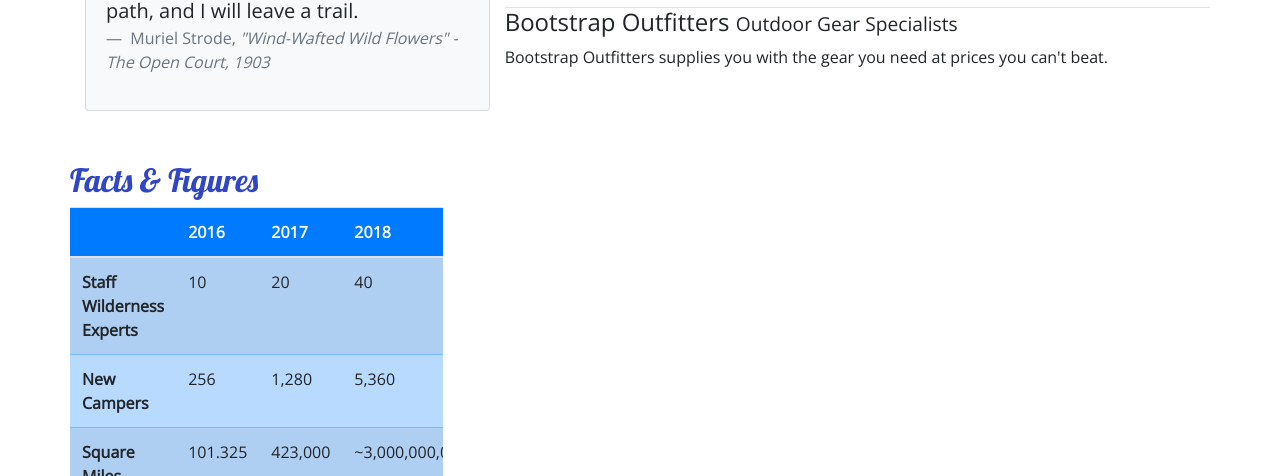
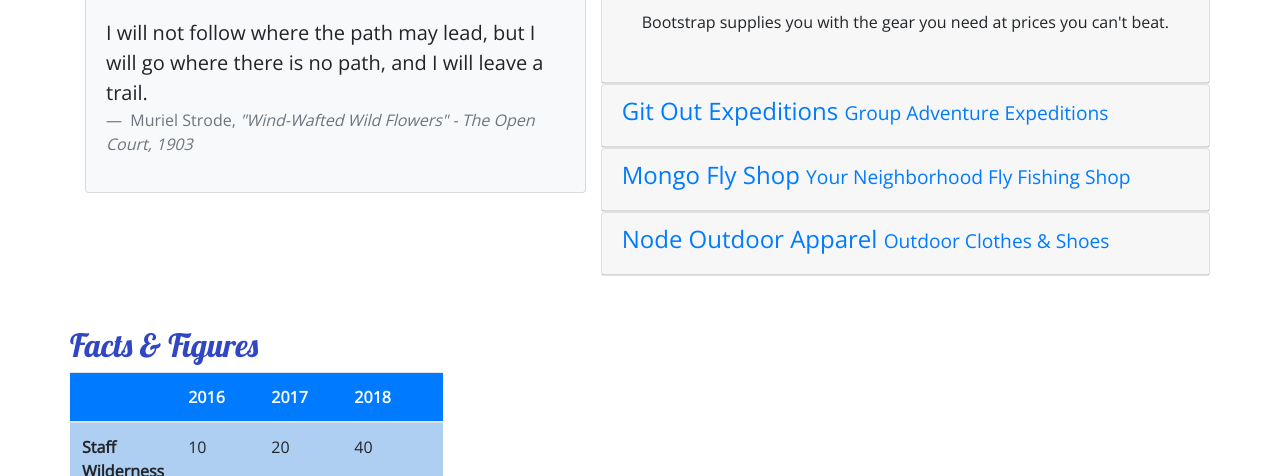
Before and after one commit to mbham2/git-test, a website: page aboutus.html in a window 1280 px wide. Shown: the part 701-1177 px from the top of the page. Drawn offline with nearby package versions, Linux system fonts and the light colour scheme.

Commit message:
Accordion

```diff
--- a/aboutus.html
+++ b/aboutus.html
@@ -101,28 +101,63 @@
             <div class="row row-container">
                 <div class="col">
                     <h3>Community Partners</h3>
-                    <ul class="nav nav-tabs">
-                        <li class="nav-item"><a class="nav-link" href="#bootstrap" role="tab" data-toggle="tab">Bootstrap Outfiters</a></li>
-                        <li class="nav-item"><a class="nav-link" href="#git" role="tab" data-toggle="tab">Git Out Expeditions</a></li>
-                        <li class="nav-item"><a class="nav-link" href="#mango" role="tab" data-toggle="tab">Mango Fly shop</a></li>
-                        <li class="nav-item"><a class="nav-link" href="#node" role="tab" data-toggle="tab">Node Outdoor Appeal</a></li>
-                    </ul>
-                    <div class="tab-content">
-                        <div role="tabpanel" class="tab-pane fade show active" id="bootstrap">
-                            <h4>Bootstrap Outfitters <small>Outdoor Gear Specialists</small></h4>
-                            <p class="d-none d-sm-block">Bootstrap Outfitters supplies you with the gear you need at prices you can't beat.</p>
+
+                    <div id="accordion">
+                        <div class="card">
+                            <div role="tab" class="card-header">
+                                <h4>
+                                    <a data-toggle="collapse" data-target="#bootstrap">
+                                        Bootstrap Outfitters <small>Outdoor Gear Specialists</small>
+                                    </a>
+                                </h4>
+                                <div class="collapse show" id="bootstrap" data-parent="#accordion">
+                                    <div class="card-body">
+                                        <p class="d-none d-sm-block">Bootstrap supplies you with the gear you need at prices you can't beat.</p>
+                                    </div>
+                                </div>
+                            </div>
                         </div>
-                        <div role="tabpanel" class="tab-pane fade" id="git">
-                            <h4>Git Out Expeditions <small>Group Adventure Expeditions</small></h4>
-                             <p class="d-none d-sm-block">Join Git Out Expeditions to explore new horizons with a group of other adventurers!</p>
+                        <div class="card">
+                            <div role="tab" class="card-header">
+                                <h4>
+                                    <a class= "collapsed" data-toggle="collapse" data-target="#git">
+                                        Git Out Expeditions <small>Group Adventure Expeditions</small>
+                                    </a>
+                                </h4>
+                                <div class="collapse" id="git" data-parent="#accordion">
+                                    <div class="card-body">
+                                        <p class="d-none d-sm-block">Join Git Out Expeditions to explore new horizons with a group of other adventurers!</p>
+                                    </div>
+                                </div>
+                            </div>
                         </div>
-                        <div role="tabpanel" class="tab-pane fade" id="mango">
-                            <h4>Mongo Fly Shop <small>Your Neighborhood Fly Fishing Shop</small></h4>
-                            <p class="d-none d-sm-block">Need a new fishing pole, a tacklebox, or flies of all kinds? Stop by Mongo Fly Shop.</p>
+                        <div class="card">
+                            <div role="tab" class="card-header">
+                                <h4>
+                                    <a class="collapsed" data-toggle="collapse" data-target="#mongo">
+                                       Mongo Fly Shop <small>Your Neighborhood Fly Fishing Shop</small>
+                                    </a>
+                                </h4>
+                                <div class="collapse" id="mongo" data-parent="#accordion">
+                                    <div class="card-body">
+                                        <p class="d-none d-sm-block">Need a new fishing pole, a tacklebox, or flies of all kinds? Stop by Mongo Fly Shop.</p>
+                                    </div>
+                                </div>
+                            </div>
                         </div>
-                        <div role="tabpanel" class="tab-pane fade" id="node">
-                            <h4>Node Outdoor Apparel <small>Outdoor Clothes &amp; Shoes</small></h4>
-                            <p class="d-none d-sm-block">From polar fleeces to swimsuits, hiking boots to waders, a visit to Node will be sure to get you covered.</p>
+                        <div class="card">
+                            <div role="tab" class="card-header">
+                                <h4>
+                                    <a class="collapsed" data-toggle="collapse" data-target="#node">
+                                        Node Outdoor Apparel <small>Outdoor Clothes &amp; Shoes</small>
+                                    </a>
+                                </h4>
+                                <div class="collapse" id="node" data-parent="#accordion">
+                                    <div class="card-body">
+                                        <p class="d-none d-sm-block">From polar fleeces to swimsuits, hiking boots to waders, a visit to Node will be sure to get you covered.</p>
+                                    </div>
+                                </div>
+                            </div>
                         </div>
                     </div>
                 </div>
```
